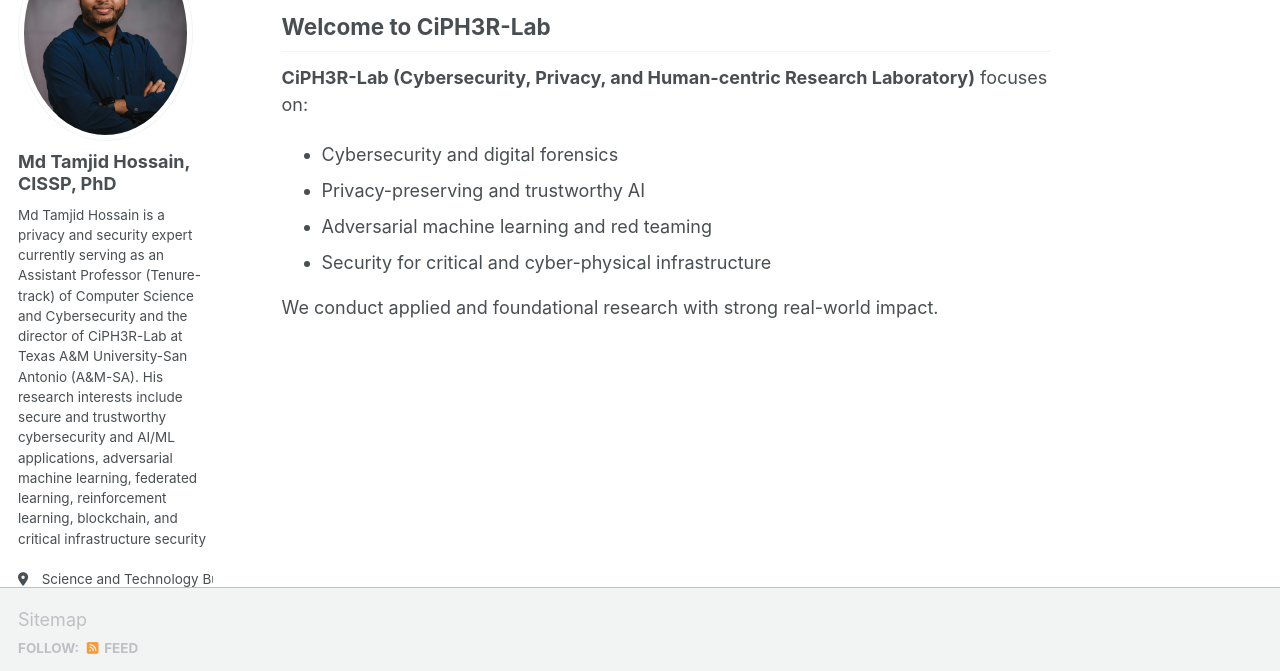
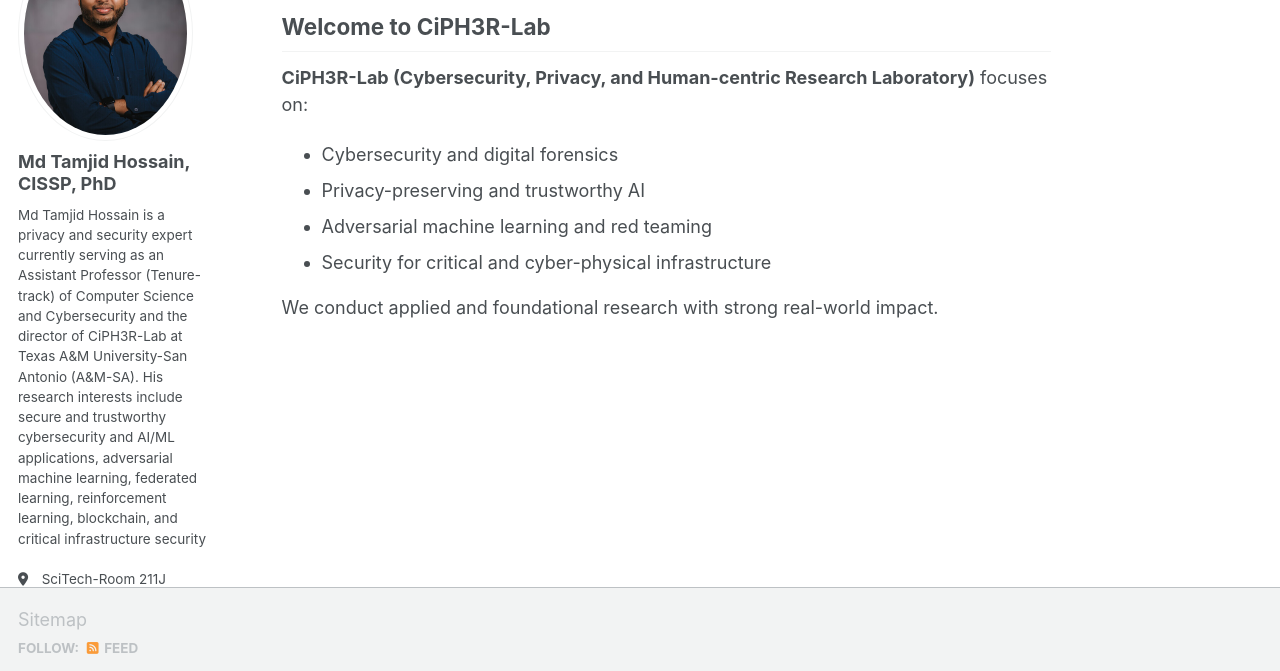
Before and after one commit to ciph3rLab/ciph3rLab.github.io, a Jekyll site: the page built from _pages/about.md, in a window 1280 px wide. Shown: the part 175-846 px from the top of the page. Built offline with Jekyll 4.4.1, drawn with Linux system fonts in a browser that asks for light colours; some web fonts are replaced; a script bundle is joined from its source files by our own code; library files that are not in the unit come from our copies.

Commit message:
Update _config.yml

```diff
--- a/_config.yml
+++ b/_config.yml
@@ -27,7 +27,7 @@
   name             : "Md Tamjid Hossain, CISSP, PhD"
   pronouns         : # example: "He/Him/His"
   bio              : "Md Tamjid Hossain is a privacy and security expert currently serving as an Assistant Professor (Tenure-track) of Computer Science and Cybersecurity and the director of CiPH3R-Lab at Texas A&M University-San Antonio (A&M-SA). His research interests include secure and trustworthy cybersecurity and AI/ML applications, adversarial machine learning, federated learning, reinforcement learning, blockchain, and critical infrastructure security"
-  location         : "Science and Technology Building, Room 211J"
+  location         : "SciTech-Room 211J"
   employer         : "Texas A&M University-San Antonio"
   uri              : # URL
   email            : "mhossain@tamusa.edu"
```
